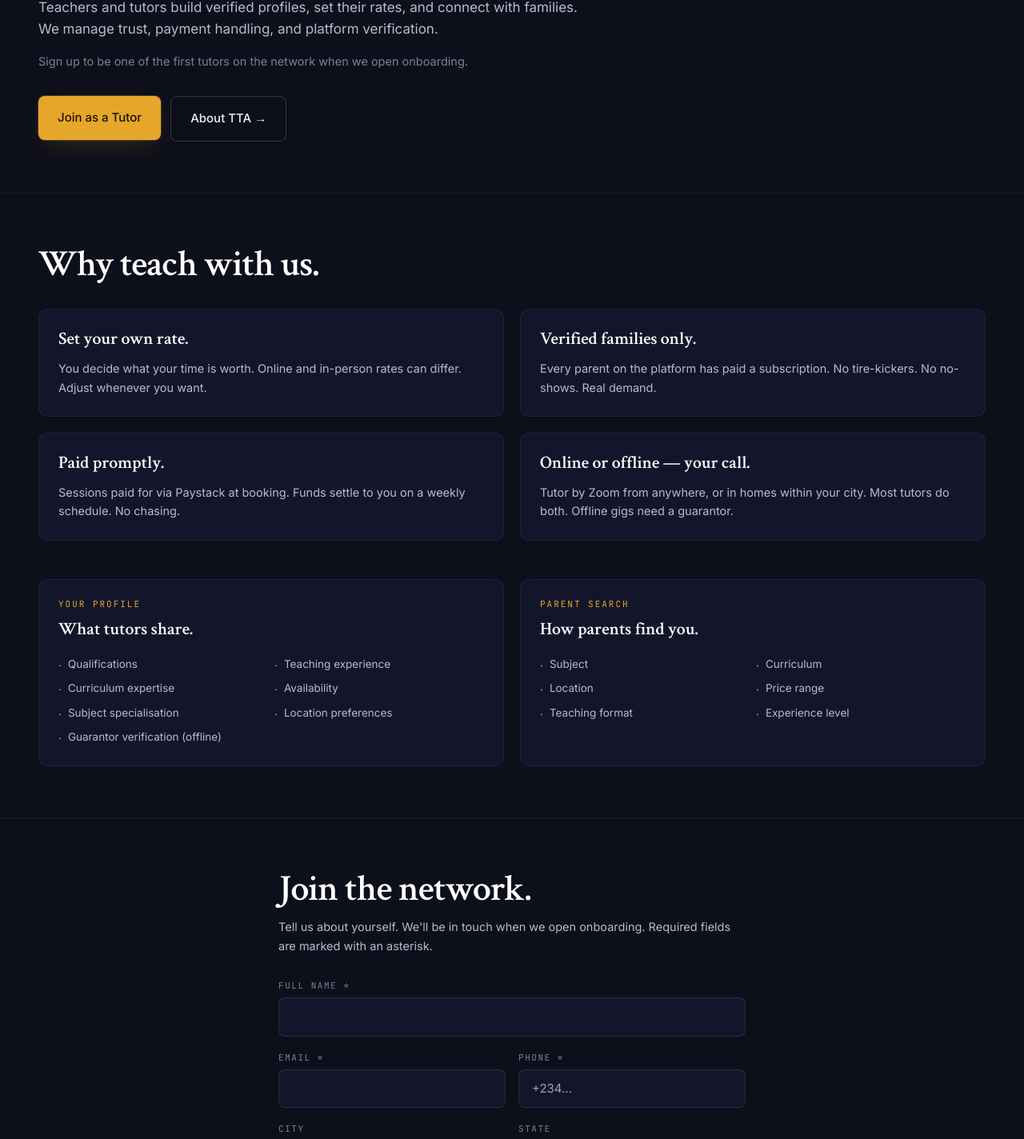
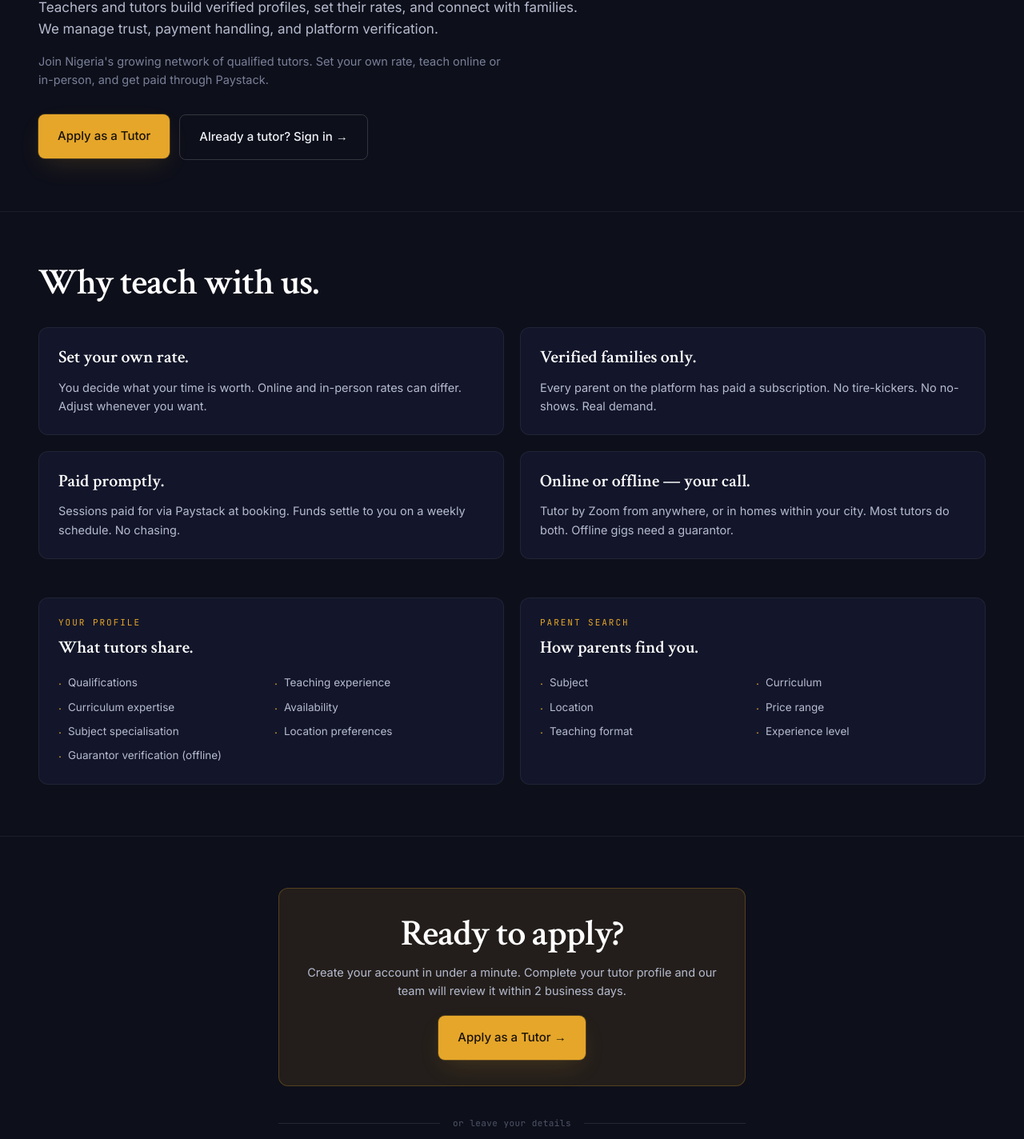
Before and after one commit to young-nan/Train-to-teach-africa, a React (Vite) app: page /tutors in a window 1280 px wide. Shown: the part 374-1798 px from the top of the page at 80% size. Built offline with nearby package versions, Linux system fonts and the light colour scheme; no server answers.

Commit message:
Change status message and update tutor application CTA
Updated the TutorsPage component to reflect the current status of the TTA Tutor Network and modified the call-to-action for tutor applications.

```diff
--- a/src/pages/public/TutorsPage.jsx
+++ b/src/pages/public/TutorsPage.jsx
@@ -62,7 +62,7 @@ function Hero() {
         aria-hidden="true"
       />
       <div className="relative max-w-[1280px] mx-auto px-s-6 lg:px-s-9 py-s-10">
-        <Chip variant="gold" dot>TTA Tutor Network · Coming soon</Chip>
+        <Chip variant="green" dot>TTA Tutor Network · Now open</Chip>
         <h1 className="mt-s-5 font-display text-display-1 text-ink-0 max-w-[20ch]">
           Trusted tutors for <span className="ital-gold">African families.</span>
         </h1>
@@ -73,15 +73,15 @@ function Hero() {
           handling, and platform verification.
         </p>
         <p className="mt-s-4 text-body text-ink-3 max-w-[64ch]">
-          Sign up to be one of the first tutors on the network when we open
-          onboarding.
+          Join Nigeria's growing network of qualified tutors. Set your own rate,
+          teach online or in-person, and get paid through Paystack.
         </p>
         <div className="mt-s-7 flex flex-wrap gap-s-3">
-          <a href="#join">
-            <Button intent="primary" size="lg">Join as a Tutor</Button>
-          </a>
-          <Link to="/about">
-            <Button intent="ghost" size="lg">About TTA →</Button>
+          <Link to="/sign-up?role=tutor">
+            <Button intent="primary" size="lg">Apply as a Tutor</Button>
+          </Link>
+          <Link to="/sign-in">
+            <Button intent="ghost" size="lg">Already a tutor? Sign in →</Button>
           </Link>
         </div>
       </div>
@@ -202,12 +202,16 @@ function LeadForm() {
               You're on the list.
             </h2>
             <p className="mt-s-4 text-body text-ink-2">
-              We'll email you the moment the tutor marketplace opens —
-              expected first half of {new Date().getFullYear() + (new Date().getMonth() > 5 ? 1 : 0)}.
-              In the meantime, watch your inbox for early-tutor briefings.
+              We'll reach out soon. Want to get started right away?
+              Create your tutor account now — it only takes a minute.
             </p>
-            <div className="mt-s-7">
-              <Link to="/"><Button intent="ghost" size="md">← Back to home</Button></Link>
+            <div className="mt-s-7 flex flex-wrap gap-s-3 justify-center">
+              <Link to="/sign-up?role=tutor">
+                <Button intent="primary" size="md">Apply now →</Button>
+              </Link>
+              <Link to="/">
+                <Button intent="ghost" size="md">← Back to home</Button>
+              </Link>
             </div>
           </Card>
         </div>
@@ -218,11 +222,32 @@ function LeadForm() {
   return (
     <section id="join" className="py-s-10">
       <div className="max-w-[680px] mx-auto px-s-6 lg:px-s-9">
-        <h2 className="font-display text-display-2 text-ink-0 mb-s-3">
-          Join the network.
-        </h2>
+        {/* Primary CTA — fastest path */}
+        <div className="bg-gold-400/10 border border-gold-400/25 rounded-r-3 p-s-7 mb-s-8 text-center">
+          <h2 className="font-display text-display-2 text-ink-0 mb-s-3">
+            Ready to apply?
+          </h2>
+          <p className="text-body text-ink-2 mb-s-5">
+            Create your account in under a minute. Complete your tutor profile
+            and our team will review it within 2 business days.
+          </p>
+          <Link to="/sign-up?role=tutor" className="inline-block">
+            <Button intent="primary" size="lg">Apply as a Tutor →</Button>
+          </Link>
+        </div>
+
+        {/* Divider */}
+        <div className="flex items-center gap-s-4 mb-s-8">
+          <div className="flex-1 h-px bg-line-2" />
+          <span className="font-mono text-meta text-ink-4">or leave your details</span>
+          <div className="flex-1 h-px bg-line-2" />
+        </div>
+
+        <h3 className="font-display text-display-3 text-ink-0 mb-s-3">
+          Not ready to sign up yet?
+        </h3>
         <p className="text-body text-ink-2 mb-s-7">
-          Tell us about yourself. We'll be in touch when we open onboarding.
+          Leave your details and we'll reach out when the time is right.
           Required fields are marked with an asterisk.
         </p>
 
```
